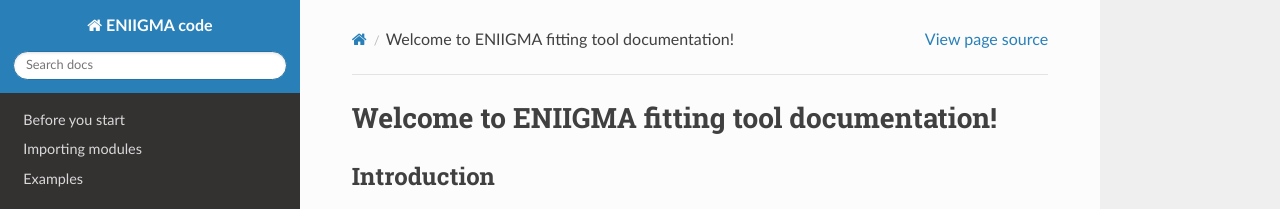
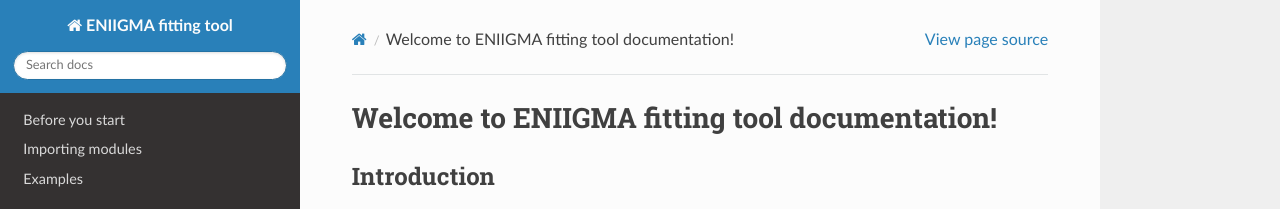
Before and after one commit to willastro/ENIIGMA-fitting-tool, a Sphinx documentation site: the page built from doc/index.rst, in a window 1280 px wide. Shown: the top 209 px of the page. Built offline with Sphinx 7.4.7 and the Read the Docs theme 2.0.0, drawn with Linux system fonts in a browser that asks for light colours; pages that are not in the unit, such as notebooks, are missing from menus.

Commit message:
Update conf.py

```diff
--- a/doc/conf.py
+++ b/doc/conf.py
@@ -19,7 +19,7 @@ master_doc = 'index'
 
 # -- Project information -----------------------------------------------------
 
-project = 'ENIIGMA code'
+project = 'ENIIGMA fitting tool'
 copyright = '2020, ENIIGMA Team'
 author = 'ENIIGMA Team'
 
```
